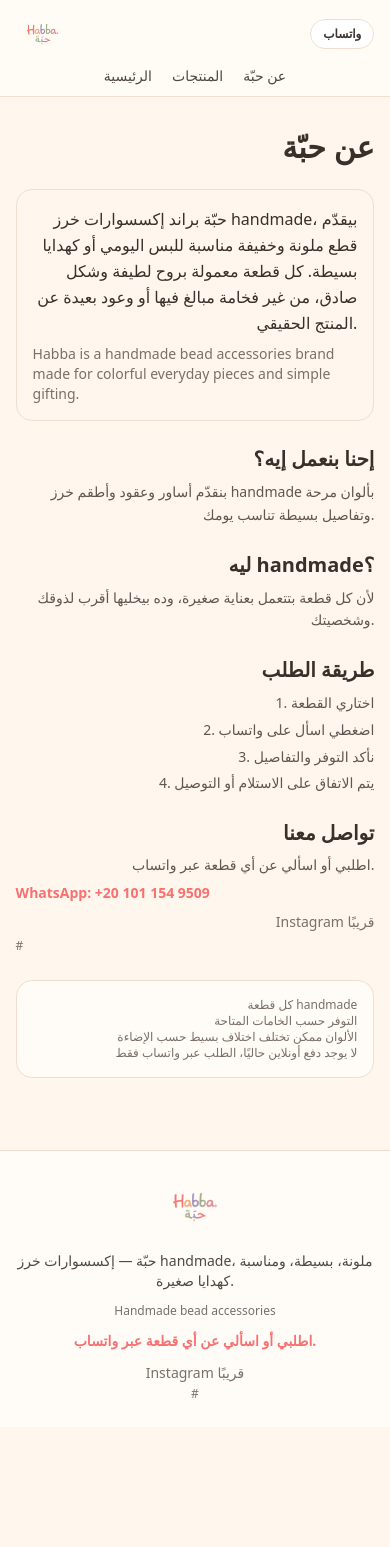
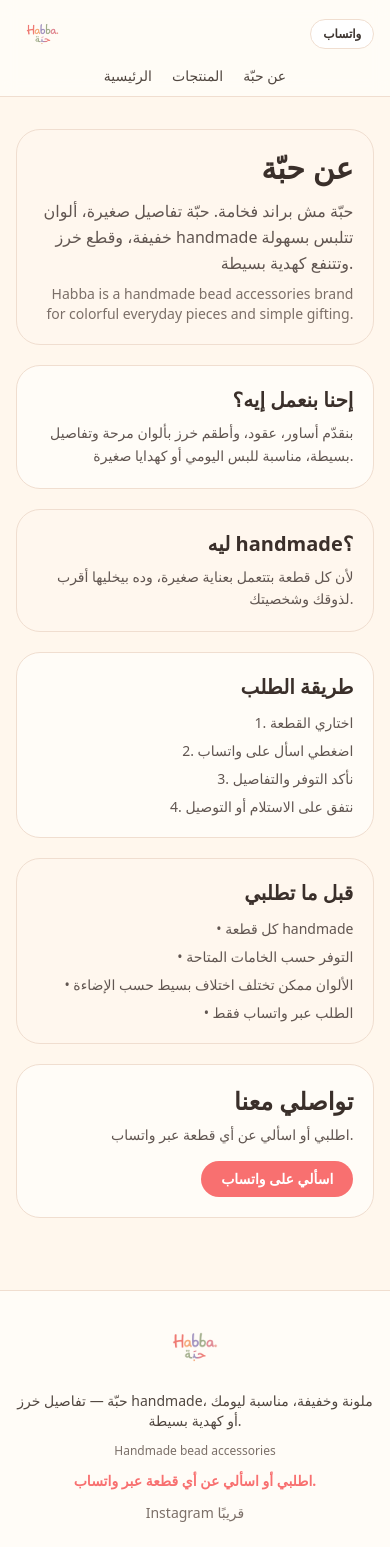
Before and after one commit to omarkhair70-droid/habba-store, a Next.js app: page /about in a window 390 px wide. Before the commit the page ends 1427 px from the top, so only its background shows below. Built offline with nearby package versions, Linux system fonts and the light colour scheme.

Commit message:
Refine homepage collections cards and brand promise layout

```diff
--- a/app/about/page.tsx
+++ b/app/about/page.tsx
@@ -1,6 +1,7 @@
 import type { Metadata } from 'next';
 import { HabbaFooter } from '@/components/habba/footer';
 import { HabbaHeader } from '@/components/habba/header';
+import { createWhatsAppLink } from '@/content/habba-products';
 
 export const metadata: Metadata = {
   title: 'عن حبّة',
@@ -14,58 +15,68 @@
   }
 };
 
+const orderSteps = ['اختاري القطعة', 'اضغطي اسأل على واتساب', 'نأكد التوفر والتفاصيل', 'نتفق على الاستلام أو التوصيل'];
+const trustNotes = ['كل قطعة handmade', 'التوفر حسب الخامات المتاحة', 'الألوان ممكن تختلف اختلاف بسيط حسب الإضاءة', 'الطلب عبر واتساب فقط'];
+
 export default function AboutPage() {
   return (
     <main>
       <HabbaHeader />
-      <section className="mx-auto w-[92%] max-w-3xl space-y-6 py-8">
-        <h1 className="text-right text-3xl font-bold">عن حبّة</h1>
-
-        <div className="rounded-2xl border border-[#F0DED0] bg-[#fff7ee] p-4">
-          <p className="text-right leading-relaxed">
-            حبّة براند إكسسوارات خرز handmade، بيقدّم قطع ملونة وخفيفة مناسبة للبس اليومي أو كهدايا بسيطة. كل قطعة معمولة بروح لطيفة وشكل صادق، من غير فخامة مبالغ فيها أو وعود بعيدة عن المنتج الحقيقي.
+      <section className="mx-auto w-[92%] max-w-4xl space-y-5 py-8 md:py-10">
+        <article className="rounded-3xl border border-[#F0DED0] bg-[#fff7ee] p-5 md:p-7">
+          <h1 className="text-right text-3xl font-bold">عن حبّة</h1>
+          <p className="mt-3 text-right leading-relaxed text-[#615651]">
+            حبّة مش براند فخامة. حبّة تفاصيل صغيرة، ألوان خفيفة، وقطع خرز handmade تتلبس بسهولة وتتنفع كهدية بسيطة.
           </p>
-          <p className="mt-2 text-sm text-[#7B6F68]">
-            Habba is a handmade bead accessories brand made for colorful everyday pieces and simple gifting.
+          <p className="mt-2 text-right text-sm text-[#7B6F68]">
+            Habba is a handmade bead accessories brand for colorful everyday pieces and simple gifting.
           </p>
-        </div>
-
-        <article>
-          <h2 className="text-right text-xl font-bold">إحنا بنعمل إيه؟</h2>
-          <p className="mt-2 text-right text-sm leading-relaxed text-[#615651]">بنقدّم أساور وعقود وأطقم خرز handmade بألوان مرحة وتفاصيل بسيطة تناسب يومك.</p>
         </article>
 
-        <article>
-          <h2 className="text-right text-xl font-bold">ليه handmade؟</h2>
-          <p className="mt-2 text-right text-sm leading-relaxed text-[#615651]">لأن كل قطعة بتتعمل بعناية صغيرة، وده بيخليها أقرب لذوقك وشخصيتك.</p>
+        <article className="rounded-3xl border border-[#F0DED0] bg-[#FFFCF7] p-5 md:p-6">
+          <h2 className="text-right text-xl font-bold">إحنا بنعمل إيه؟</h2>
+          <p className="mt-2 text-right text-sm leading-relaxed text-[#615651] sm:text-base">
+            بنقدّم أساور، عقود، وأطقم خرز بألوان مرحة وتفاصيل بسيطة، مناسبة للبس اليومي أو كهدايا صغيرة.
+          </p>
         </article>
 
-        <article>
+        <article className="rounded-3xl border border-[#F0DED0] bg-[#fff7ee] p-5 md:p-6">
+          <h2 className="text-right text-xl font-bold">ليه handmade؟</h2>
+          <p className="mt-2 text-right text-sm leading-relaxed text-[#615651] sm:text-base">
+            لأن كل قطعة بتتعمل بعناية صغيرة، وده بيخليها أقرب لذوقك وشخصيتك.
+          </p>
+        </article>
+
+        <article className="rounded-3xl border border-[#F0DED0] bg-[#FFFCF7] p-5 md:p-6">
           <h2 className="text-right text-xl font-bold">طريقة الطلب</h2>
-          <ol className="mt-2 space-y-1 text-right text-sm leading-relaxed text-[#615651]">
-            <li>1. اختاري القطعة</li>
-            <li>2. اضغطي اسأل على واتساب</li>
-            <li>3. نأكد التوفر والتفاصيل</li>
-            <li>4. يتم الاتفاق على الاستلام أو التوصيل</li>
+          <ol className="mt-3 space-y-2 text-right text-sm text-[#615651] sm:text-base">
+            {orderSteps.map((step, idx) => (
+              <li key={step}>{idx + 1}. {step}</li>
+            ))}
           </ol>
         </article>
 
-        <article>
-          <h2 className="text-right text-xl font-bold">تواصل معنا</h2>
-          <p className="mt-2 text-right text-sm text-[#615651]">اطلبي أو اسألي عن أي قطعة عبر واتساب.</p>
-          <a href="https://wa.me/201011549509" target="_blank" rel="noreferrer" className="mt-2 inline-block text-sm font-semibold text-[#F87070]">
-            WhatsApp: +20 101 154 9509
-          </a>
-          <p className="mt-2 text-right text-sm text-[#7B6F68]">Instagram قريبًا</p>
-          <a href="#" className="text-xs text-[#7B6F68]">#</a>
+        <article className="rounded-3xl border border-[#F0DED0] bg-[#fff7ee] p-5 md:p-6">
+          <h2 className="text-right text-xl font-bold">قبل ما تطلبي</h2>
+          <ul className="mt-3 space-y-2 text-right text-sm text-[#615651] sm:text-base">
+            {trustNotes.map((note) => (
+              <li key={note}>• {note}</li>
+            ))}
+          </ul>
         </article>
 
-        <div className="rounded-2xl border border-[#F0DED0] bg-[#FFFCF7] p-4 text-right text-xs text-[#7B6F68]">
-          <p>كل قطعة handmade</p>
-          <p>التوفر حسب الخامات المتاحة</p>
-          <p>الألوان ممكن تختلف اختلاف بسيط حسب الإضاءة</p>
-          <p>لا يوجد دفع أونلاين حاليًا، الطلب عبر واتساب فقط</p>
-        </div>
+        <article className="rounded-3xl border border-[#F0DED0] bg-[#FFFCF7] p-5 text-right md:p-7">
+          <h2 className="text-2xl font-bold">تواصلي معنا</h2>
+          <p className="mt-2 text-sm text-[#615651] sm:text-base">اطلبي أو اسألي عن أي قطعة عبر واتساب.</p>
+          <a
+            href={createWhatsAppLink('منتجات حبّة')}
+            target="_blank"
+            rel="noreferrer"
+            className="mt-4 inline-block rounded-full bg-[#F87070] px-5 py-2 text-sm font-bold text-white sm:text-base"
+          >
+            اسألي على واتساب
+          </a>
+        </article>
       </section>
       <HabbaFooter />
     </main>
--- a/app/page.tsx
+++ b/app/page.tsx
@@ -28,22 +28,25 @@
 
 const featured = launchProducts.filter((p) => p.featured).slice(0, 8);
 
+const orderSteps = ['اختاري القطعة', 'اضغطي اسأل على واتساب', 'نأكد التوفر والتفاصيل', 'نتفق على الاستلام أو التوصيل'];
+const trustNotes = ['كل قطعة handmade', 'التوفر حسب الخامات المتاحة', 'الألوان ممكن تختلف اختلاف بسيط حسب الإضاءة', 'الطلب حاليًا عبر واتساب فقط'];
+
 export default function HabbaHomePage() {
   return (
     <main>
       <HabbaHeader />
 
-      <section className="mx-auto grid w-[92%] max-w-6xl gap-4 py-5 md:grid-cols-2 md:items-center md:gap-6 md:py-8">
-        <div className="space-y-2.5">
+      <section className="mx-auto grid w-[92%] max-w-6xl gap-5 py-6 md:grid-cols-2 md:items-center md:gap-8 md:py-10">
+        <div className="space-y-3">
           <p className="text-right text-sm font-medium text-[#6B615B]">إكسسوارات خرز معمولة بإيد</p>
           <h1 className="text-right text-3xl font-extrabold leading-tight sm:text-4xl">حبّة حلوة لكل يوم</h1>
           <p className="text-right text-sm leading-relaxed sm:text-base">
-            قطع خرز خفيفة وملونة، معمولة بإيد، مناسبة للبس اليومي أو كهدية بسيطة.
+            قطع خرز خفيفة وملونة، معمولة بإيد، مناسبة لتفصيلة يومية أو هدية بسيطة.
           </p>
           <p className="text-xs leading-relaxed text-[#7B6F68] sm:text-sm">
-            Handmade bead accessories, colorful, light, and giftable. Made to feel playful, honest, and easy to wear.
+            Handmade bead accessories, colorful, light, and giftable.
           </p>
-          <div className="mt-3 flex flex-wrap gap-2">
+          <div className="mt-4 flex flex-wrap gap-2.5">
             <Link href="/shop" className="rounded-full bg-[#F87070] px-4 py-2 text-sm font-bold text-white sm:text-base">
               تسوّقي المنتجات
             </Link>
@@ -51,11 +54,11 @@
               href={createWhatsAppLink('منتجات حبّة')}
               className="rounded-full border border-[#F0DED0] bg-[#FFFCF7] px-4 py-2 text-sm font-bold sm:text-base"
             >
-              اطلب عبر واتساب
+              اسألي على واتساب
             </a>
           </div>
         </div>
-        <div className="rounded-3xl bg-[#fff7ee] p-2.5 sm:p-3">
+        <div className="rounded-3xl border border-[#F0DED0] bg-[#fff7ee] p-2.5 sm:p-3">
           <img
             src="/images/habba/products/hbb-colorful-star-set-card.png"
             alt="Colorful star set"
@@ -64,7 +67,7 @@
         </div>
       </section>
 
-      <section className="mx-auto w-[92%] max-w-6xl py-4">
+      <section className="mx-auto w-[92%] max-w-6xl py-5">
         <h2 className="mb-3 text-right text-2xl font-bold">منتجات مميزة</h2>
         <div className="grid grid-cols-2 gap-3 md:grid-cols-3 lg:grid-cols-4">
           {featured.map((p) => (
@@ -73,35 +76,99 @@
         </div>
       </section>
 
+      <section className="mx-auto w-[92%] max-w-6xl py-5">
+        <article className="grid items-center gap-5 rounded-3xl border border-[#F0DED0] bg-[#fff7ee] p-5 md:grid-cols-2 md:gap-8 md:p-6">
+          <div className="order-2 md:order-1 rounded-3xl border border-[#F0DED0] bg-[#FFFCF7] p-3">
+            <img
+              src="/images/habba/products/hbb-lavender-rose-bracelet-card.png"
+              alt="Lavender rose bracelet"
+              className="mx-auto aspect-square w-full max-w-xs rounded-2xl object-contain"
+            />
+          </div>
+          <div className="order-1 md:order-2">
+            <h2 className="text-right text-2xl font-bold">معمولة بإيد، بألوان تفرّح</h2>
+            <p className="mt-3 text-right text-sm leading-relaxed text-[#615651] sm:text-base">
+              حبّة بتقدّم قطع خرز خفيفة وملونة، معمولة بإيد وبشكل صادق. كل قطعة بسيطة، لطيفة، ومناسبة لتفصيلة يومية أو هدية صغيرة.
+            </p>
+            <div className="mt-4 flex flex-wrap justify-end gap-2 text-sm text-[#6B615B]">
+              <span className="rounded-full border border-[#F0DED0] bg-[#FFFCF7] px-3 py-1">handmade</span>
+              <span className="rounded-full border border-[#F0DED0] bg-[#FFFCF7] px-3 py-1">ألوان خفيفة</span>
+              <span className="rounded-full border border-[#F0DED0] bg-[#FFFCF7] px-3 py-1">مناسبة كهدايا بسيطة</span>
+            </div>
+          </div>
+        </article>
+      </section>
+
+      <section className="mx-auto w-[92%] max-w-6xl py-2">
+        <article className="rounded-3xl border border-[#F0DED0] bg-[#FFFCF7] p-5 md:p-6">
+          <h2 className="text-right text-2xl font-bold">هدية صغيرة، أو لمسة حلوة ليومك</h2>
+          <p className="mt-3 text-right text-sm leading-relaxed text-[#615651] sm:text-base">
+            اختيارات خفيفة وسهلة اللبس، من غير فخامة مبالغ فيها أو شكل بعيد عن المنتج الحقيقي.
+          </p>
+        </article>
+      </section>
+
       <section className="mx-auto w-[92%] max-w-6xl py-6">
-        <h2 className="mb-3 text-right text-2xl font-bold">لمسة حبّة</h2>
+        <h2 className="mb-3 text-right text-2xl font-bold">Collections</h2>
+        <p className="mb-4 text-right text-sm text-[#7B6F68]">تشكيلات ملونة تناسب يومك وهدية بسيطة بنفس روح حبّة.</p>
         <div className="grid gap-3 md:grid-cols-3">
-          <article className="rounded-2xl border border-[#F0DED0] bg-[#fff7ee] p-4">
-            <h3 className="text-right font-bold">طريقة الطلب</h3>
-            <ol className="mt-2 space-y-1 text-right text-sm text-[#615651]">
-              <li>1. اختاري القطعة</li>
-              <li>2. اضغطي اسأل على واتساب</li>
-              <li>3. نأكد التوفر والتفاصيل</li>
-              <li>4. يتم الاتفاق على الاستلام أو التوصيل</li>
-            </ol>
-          </article>
-          <article className="rounded-2xl border border-[#F0DED0] bg-[#fff7ee] p-4">
-            <h3 className="text-right font-bold">ملاحظات بسيطة</h3>
-            <ul className="mt-2 space-y-1 text-right text-sm text-[#615651]">
-              <li>• كل قطعة handmade</li>
-              <li>• التوفر حسب الخامات المتاحة</li>
-              <li>• الألوان ممكن تختلف اختلاف بسيط حسب الإضاءة</li>
-              <li>• لا يوجد دفع أونلاين حاليًا، الطلب عبر واتساب فقط</li>
-            </ul>
-          </article>
-          <article className="rounded-2xl border border-[#F0DED0] bg-[#fff7ee] p-4">
-            <h3 className="text-right font-bold">تواصل سريع</h3>
-            <p className="mt-2 text-right text-sm text-[#615651]">اطلبي أو اسألي عن أي قطعة عبر واتساب.</p>
-            <a href="https://wa.me/201011549509" target="_blank" rel="noreferrer" className="mt-2 inline-block text-sm font-semibold text-[#F87070]">
-              WhatsApp: +20 101 154 9509
-            </a>
-          </article>
+          <Link href="/shop" className="rounded-2xl border border-[#F0DED0] bg-[#fff7ee] p-3 text-right transition hover:border-[#E8CDBA]">
+            <div className="rounded-2xl bg-[#FFFCF7] p-2.5">
+              <img src="/images/habba/products/hbb-green-speckle-bracelet-card.png" alt="Green Mood collection" className="aspect-square w-full rounded-xl object-contain" />
+            </div>
+            <h3 className="mt-3 font-bold">قطع يومية</h3>
+            <p className="mt-1 text-sm text-[#615651]">أساور وعقود بسيطة وسهلة اللبس.</p>
+          </Link>
+          <Link href="/shop" className="rounded-2xl border border-[#F0DED0] bg-[#fff7ee] p-3 text-right transition hover:border-[#E8CDBA]">
+            <div className="rounded-2xl bg-[#FFFCF7] p-2.5">
+              <img src="/images/habba/products/hbb-lavender-rose-bracelet-card.png" alt="Cute Gift collection" className="aspect-square w-full rounded-xl object-contain" />
+            </div>
+            <h3 className="mt-3 font-bold">هدايا صغيرة</h3>
+            <p className="mt-1 text-sm text-[#615651]">اختيارات لطيفة للهدايا البسيطة.</p>
+          </Link>
+          <Link href="/shop" className="rounded-2xl border border-[#F0DED0] bg-[#fff7ee] p-3 text-right transition hover:border-[#E8CDBA]">
+            <div className="rounded-2xl bg-[#FFFCF7] p-2.5">
+              <img src="/images/habba/products/hbb-colorful-star-set-card.png" alt="Colorful Star collection" className="aspect-square w-full rounded-xl object-contain" />
+            </div>
+            <h3 className="mt-3 font-bold">أطقم مبهجة</h3>
+            <p className="mt-1 text-sm text-[#615651]">أطقم خرز خفيفة بتفاصيل مرحة.</p>
+          </Link>
         </div>
+      </section>
+
+      <section className="mx-auto w-[92%] max-w-6xl py-4">
+        <article className="rounded-3xl border border-[#F0DED0] bg-[#fff7ee] p-5 md:p-6">
+          <h2 className="text-right text-2xl font-bold">طريقة الطلب بسيطة</h2>
+          <ol className="mt-3 space-y-2 text-right text-sm text-[#615651] sm:text-base">
+            {orderSteps.map((step, idx) => (
+              <li key={step}>{idx + 1}. {step}</li>
+            ))}
+          </ol>
+        </article>
+      </section>
+
+      <section className="mx-auto w-[92%] max-w-6xl py-4">
+        <article className="rounded-3xl border border-[#F0DED0] bg-[#FFFCF7] p-5 md:p-6">
+          <h2 className="text-right text-2xl font-bold">قبل ما تطلبي</h2>
+          <ul className="mt-3 space-y-2 text-right text-sm text-[#615651] sm:text-base">
+            {trustNotes.map((note) => (
+              <li key={note}>• {note}</li>
+            ))}
+          </ul>
+        </article>
+      </section>
+
+      <section className="mx-auto w-[92%] max-w-6xl py-6">
+        <article className="rounded-3xl border border-[#F0DED0] bg-[#fff7ee] p-5 text-right md:p-7">
+          <h2 className="text-2xl font-bold">لقيتي قطعة شبهك؟</h2>
+          <p className="mt-2 text-sm leading-relaxed text-[#615651] sm:text-base">اسألي عن التوفر والتفاصيل، ونرد عليكِ على واتساب.</p>
+          <a
+            href={createWhatsAppLink('منتجات حبّة')}
+            className="mt-4 inline-block rounded-full bg-[#F87070] px-5 py-2 text-sm font-bold text-white sm:text-base"
+          >
+            اسألي على واتساب
+          </a>
+        </article>
       </section>
 
       <HabbaFooter />
--- a/components/habba/footer.tsx
+++ b/components/habba/footer.tsx
@@ -11,15 +11,12 @@
             className="h-auto w-auto max-h-14 max-w-full object-contain"
           />
         </div>
-        <p className="text-sm text-[#514740]">حبّة — إكسسوارات خرز handmade، ملونة، بسيطة، ومناسبة كهدايا صغيرة.</p>
+        <p className="text-sm text-[#514740]">حبّة — تفاصيل خرز handmade، ملونة وخفيفة، مناسبة ليومك أو كهدية بسيطة.</p>
         <p className="text-xs text-[#7B6F68]">Handmade bead accessories</p>
         <a href={createWhatsAppLink('منتجات حبّة')} target="_blank" rel="noreferrer" className="text-sm font-semibold text-[#F87070]">
           اطلبي أو اسألي عن أي قطعة عبر واتساب.
         </a>
-        <div className="text-sm text-[#7B6F68]">
-          <p>Instagram قريبًا</p>
-          <a href="#" className="text-xs">#</a>
-        </div>
+        <p className="text-sm text-[#7B6F68]">Instagram قريبًا</p>
       </div>
     </footer>
   );
```
